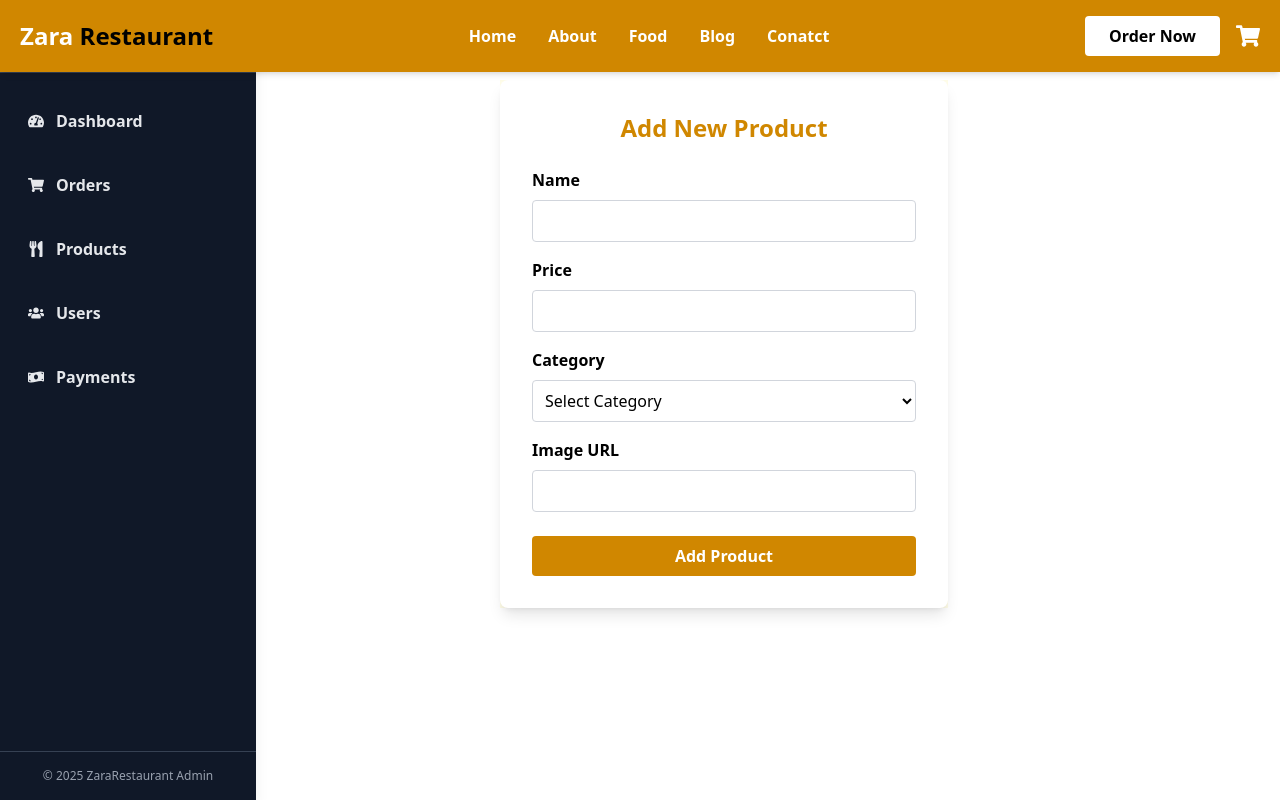
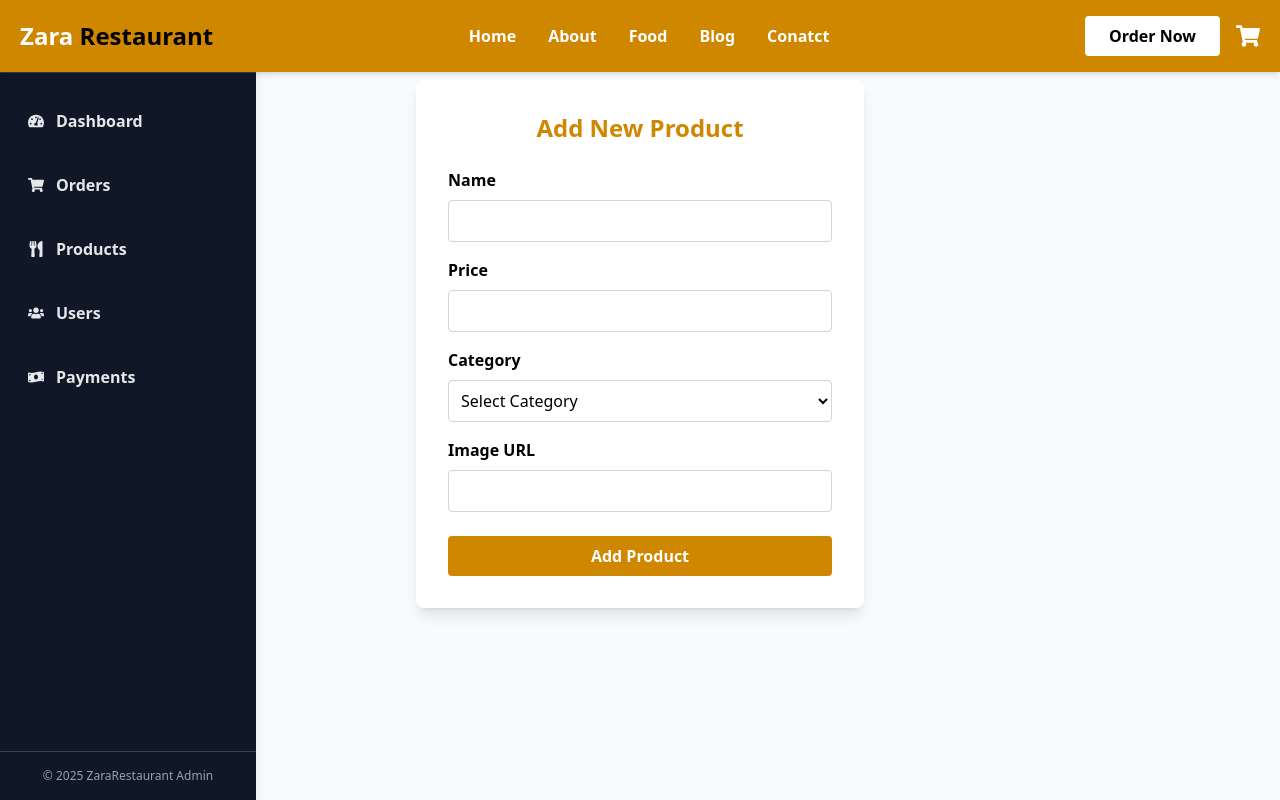
Before and after one commit to Nastexa1/FullRestaurantWeb, a React (Vite) app in the folder frontend/vite-project/: page /AddProductForm in a window 1280 px wide. Built offline with nearby package versions, Linux system fonts and the light colour scheme.

Commit message:
Update AddProductForm.jsx

```diff
--- a/frontend/vite-project/src/page/AddProductForm.jsx
+++ b/frontend/vite-project/src/page/AddProductForm.jsx
@@ -17,23 +17,29 @@ function AddProductForm() {
   const handleSubmit = async (e) => {
     e.preventDefault();
     try {
-      const response = await axios.post("https://fullrestaurantweb.onrender.com/createmenu", formData);
+      // Isticmaal environment variable Netlify
+      const API_URL = import.meta.env.VITE_API_URL;
+
+      const response = await axios.post(`${API_URL}/createmenu`, formData);
       alert("Product added successfully!");
-      setFormData({ Name: "", price: "", category: "", image: "" }); // reset form
+      setFormData({ Name: "", price: "", category: "", image: "" });
     } catch (error) {
       console.error(error);
       alert("Failed to add product");
     }
   };
 
-  return <div className="flex">
-    <Sidebar/>
-    <div className="flex justify-center ml-[500px] mt-20 items-center  bg-yellow-50">
+  return (
+    <div className="flex min-h-screen bg-gray-50">
+      <Sidebar />
+      <div className="flex-grow flex justify-center items-start pt-20">
         <form
           onSubmit={handleSubmit}
           className="bg-white shadow-lg rounded-lg p-8 w-[800px] max-w-md"
         >
-        <h2 className="text-2xl font-bold text-yellow-600 mb-6 text-center">Add New Product</h2>
+          <h2 className="text-2xl font-bold text-yellow-600 mb-6 text-center">
+            Add New Product
+          </h2>
 
           <label className="block mb-2 font-semibold">Name</label>
           <input
@@ -90,6 +96,7 @@ function AddProductForm() {
         </form>
       </div>
     </div>
+  );
 }
 
 export default AddProductForm;
```
Lines whose indentation alone changed are shown as unchanged.
